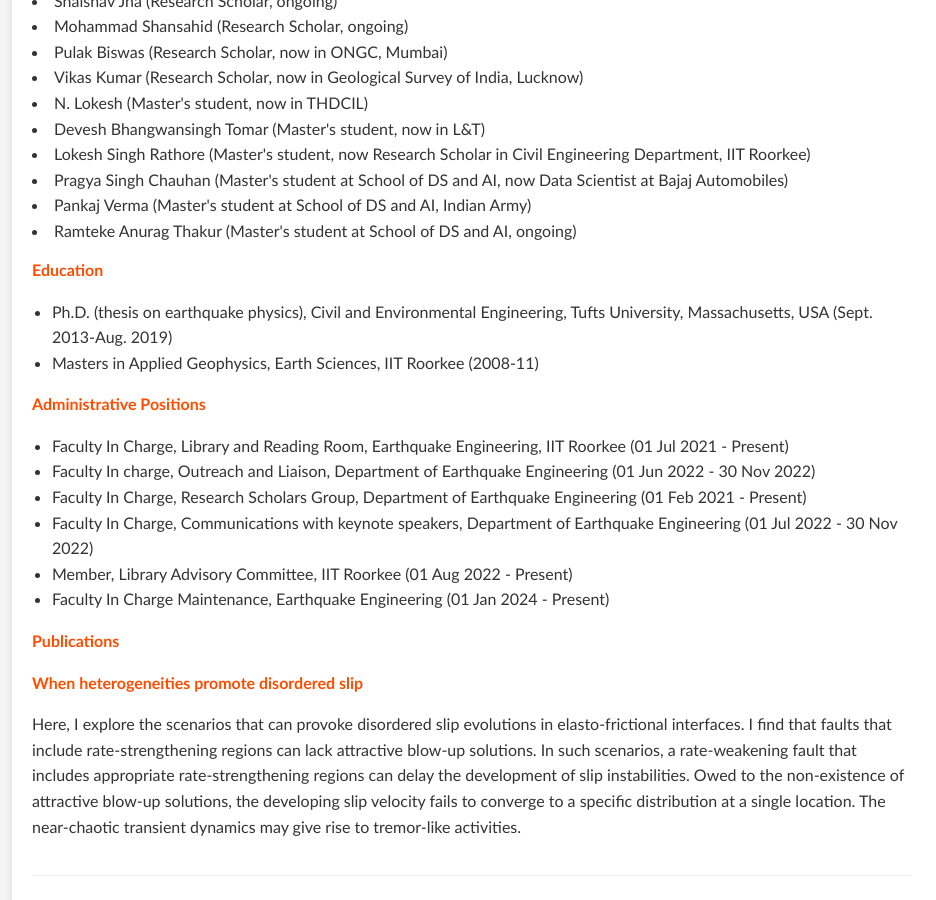
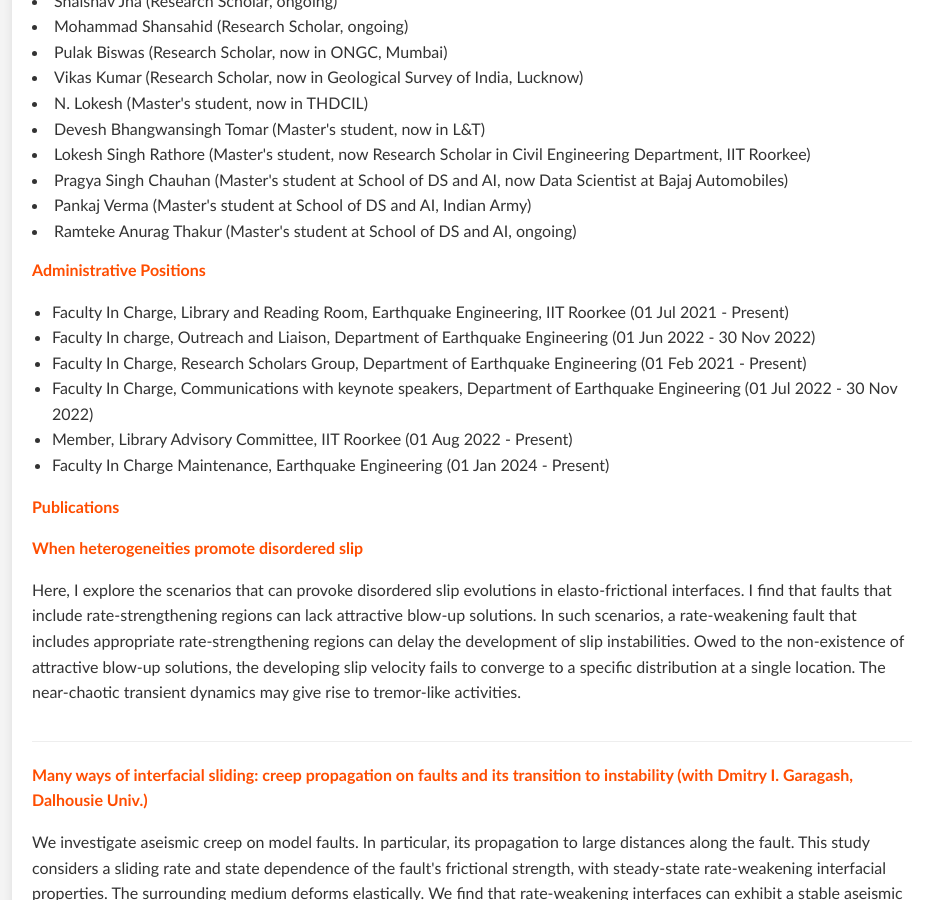
Before and after one commit to RaySohom/q, a Jekyll site: the page index.html, which Jekyll copies as it is, in a window 1280 px wide and 900 px high, scrolled down 1927 px. Shown: the whole window, without its empty margins (8-944 px from the left). Built offline with Jekyll 4.4.1, drawn with Linux system fonts in a browser that asks for light colours; some web fonts are replaced.

Commit message:
Update index.html

```diff
--- a/index.html
+++ b/index.html
@@ -79,13 +79,7 @@ math modeling, optimization algorithms, and physics informed machine learning.</
 <li> Ramteke Anurag Thakur (Master's student at School of DS and AI, ongoing)</li>
 
 
-
-            <h2>Education</h2>
-            <ul>
-                <li>Ph.D. (thesis on earthquake physics), Civil and Environmental Engineering, Tufts University, Massachusetts, USA (Sept. 2013-Aug. 2019)</li>
-                <li>Masters in Applied Geophysics, Earth Sciences, IIT Roorkee (2008-11)</li>
-            </ul>
-            <h2>Administrative Positions</h2>
+<h2>Administrative Positions</h2>
 <ul>
     <li>Faculty In Charge, Library and Reading Room, Earthquake Engineering, IIT Roorkee (01 Jul 2021 - Present)</li>
     <li>Faculty In charge, Outreach and Liaison, Department of Earthquake Engineering (01 Jun 2022 - 30 Nov 2022)</li>
```
